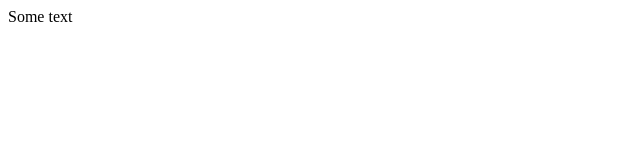
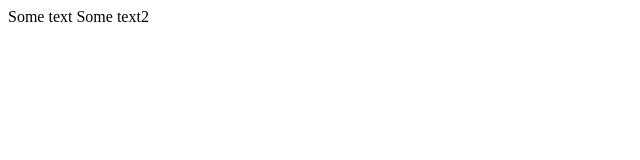
Before and after one commit to Kreeck89/html-HomeTest, a plain HTML site: page html1.html in a window 1280 px wide. Shown: the full height of the page, 0-640 px from the left. Drawn offline with Linux system fonts and the light colour scheme.

Commit message:
Update html1.html

```diff
--- a/html1.html
+++ b/html1.html
@@ -5,6 +5,7 @@
 
 	<body>
 		Some text
+		Some text2
 	</body>
 
 </html>
```
